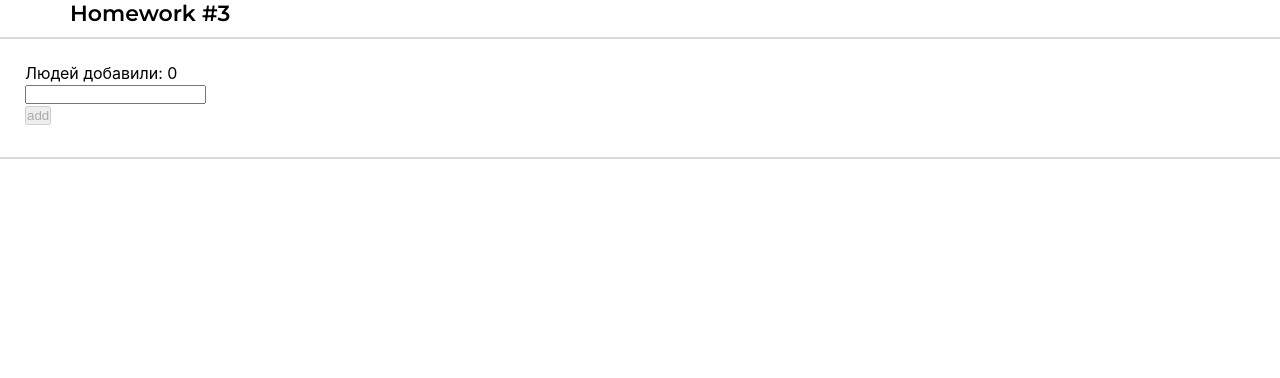
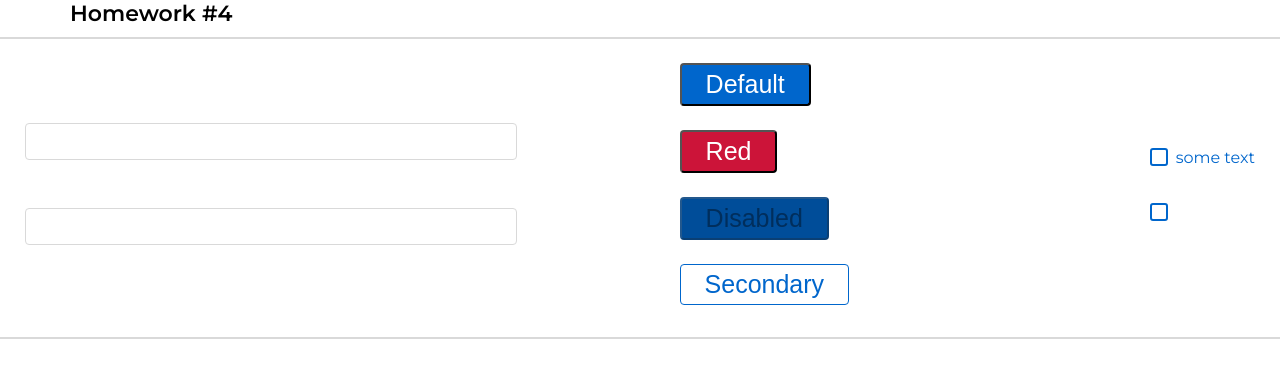
Before and after one commit to molniagrom/hws2-master, a React (Create React App) app: page / in a window 1280 px wide. Shown: the top 378 px of the page. Built offline with nearby package versions, Linux system fonts and the light colour scheme.

Commit message:
Make homeWork 8

```diff
--- a/src/s1-main/App.tsx
+++ b/src/s1-main/App.tsx
@@ -3,6 +3,7 @@ import s from './App.module.css'
 import HW1 from '../s2-homeworks/hw01/HW1'
 // import HW2 from "../s2-homeworks/hw02/HW2";
 import HW3 from "../s2-homeworks/hw03/HW3";
+import HW4 from '../s2-homeworks/hw04/HW4';
 
 function App() {
     return (
@@ -10,8 +11,8 @@ function App() {
             {/*<HW1/>*/}
             {/*раскомментировать по ходу выполнения*/}
             {/*<HW2/>*/}
-            <HW3/>
-            {/*<HW4/>*/}
+            {/*<HW3/>*/}
+            <HW4/>
 
             {/*при выполнении дз 5 и более - закомментировать здесь дз 1-4, так как они есть внутри дз 5*/}
             {/*<HW5/>*/}
--- a/src/s2-homeworks/hw03/HW3.tsx
+++ b/src/s2-homeworks/hw03/HW3.tsx
@@ -14,19 +14,19 @@ export type UserType = {
 // Изменяем pureAddUserCallback
 export const pureAddUserCallback = (
     name: string,
-    // Изменяем тип setUsers на более общий, который позволяет принимать как функцию-обновления, так и прямое значение
+    // setUsers: (a: (prev: UserType[]) => UserType[]) => void,
     setUsers: (users: UserType[]) => void,
-    users: UserType[] // Этот параметр, скорее всего, не нужен для тестов, но оставим его, так как он используется в компоненте
+    users: UserType[]
 ) => {
     const user: UserType = {
         _id: v1(),
         name: name,
     }
 
-    // Здесь мы должны вызвать setUsers так, чтобы она работала и с колбэком, и с прямым значением
-    // Лучше всего явно использовать колбэк форму, так как это безопаснее в React
-    setUsers([...users, user]);
+    // setUsers(users)
+    setUsers([...users, user])
 };
+
 
 const HW3 = () => {
     const [users, setUsers] = useState<UserType[]>([])
--- a/src/s2-homeworks/hw04/Stand.module.css
+++ b/src/s2-homeworks/hw04/Stand.module.css
@@ -8,12 +8,16 @@
     display: flex;
     flex-direction: column;
     gap: 48px;
+    width: 40%;
+
 }
 
 .buttons {
     display: flex;
     flex-direction: column;
+    align-self: flex-start;
     gap: 24px;
+    width: 25%;
 }
 
 .checkboxes {
--- a/src/s2-homeworks/hw04/Stand.tsx
+++ b/src/s2-homeworks/hw04/Stand.tsx
@@ -43,7 +43,7 @@ const Stand = () => {
             <div className={s.buttons}>
                 {/*обычная кнопка:*/}
                 <div>
-                    <SuperButton id={'hw4-super-button-default'}>
+                    <SuperButton xType={"default"} id={'hw4-super-button-default'}>
                         default
                     </SuperButton>
                 </div>
--- a/src/s2-homeworks/hw04/common/c1-SuperInputText/SuperInputText.module.css
+++ b/src/s2-homeworks/hw04/common/c1-SuperInputText/SuperInputText.module.css
@@ -2,9 +2,14 @@
 }
 
 .input {
+    border: 1px solid #D9D9D9;
+    padding: 10px;
+    border-radius: 4px;
+    width: 100%;
 }
 
 .inputWrapper {
+    width: 100%;
 }
 
 .superInput {
--- a/src/s2-homeworks/hw04/common/c1-SuperInputText/SuperInputText.tsx
+++ b/src/s2-homeworks/hw04/common/c1-SuperInputText/SuperInputText.tsx
@@ -48,8 +48,7 @@ const SuperInputText: React.FC<SuperInputTextPropsType> = (
         onEnter() // то вызвать его
     }
 
-    const finalSpanClassName = s.error
-        + (spanClassName ? ' ' + spanClassName : '')
+    const finalSpanClassName = s.error + (spanClassName ? ' ' + spanClassName : '')
     const finalInputClassName = s.input
         + (error ? ' ' + s.errorInput : ' ' + s.superInput)
         + (className ? ' ' + className : '') // задача на смешивание классов
--- a/src/s2-homeworks/hw04/common/c2-SuperButton/SuperButton.module.css
+++ b/src/s2-homeworks/hw04/common/c2-SuperButton/SuperButton.module.css
@@ -1,16 +1,29 @@
 .button {
+    padding: 5px 24px;
+    border-radius: 4px;
+    font-size: 25px;
+    text-transform: capitalize;
 }
 
 .disabled {
+    background-color: #004D99;
+    color: #002E5C;
 }
 
 .secondary {
+    color: #0066CC;
+    background-color: rgba(255, 255, 255, 0);
+    border: #0066CC 1px solid;
 }
 
 .default {
+    background-color: #0066CC;
+    color: #fff;
 }
 
 .red {
+    color: #fff;
+    background-color: #CC1439;
 }
 
 .default:hover {
--- a/src/s2-homeworks/hw04/common/c2-SuperButton/SuperButton.tsx
+++ b/src/s2-homeworks/hw04/common/c2-SuperButton/SuperButton.tsx
@@ -17,12 +17,17 @@ const SuperButton: React.FC<SuperButtonPropsType> = (
         ...restProps // все остальные пропсы попадут в объект restProps, там же будет children
     }
 ) => {
-    const finalClassName = s.button
-        // + (disabled
-        //         ? ...
-        //         : xType === 'red'
-        //             ? ...
-        + (className ? ' ' + className : '') // задачка на смешивание классов
+    const finalClassName = `${s.button} ${
+        disabled
+            ? s.disabled
+            : xType === 'red'
+                ? s.red
+                : xType === 'default'
+                    ? s.default
+                    : xType === 'secondary'
+                        ? s.secondary
+                        : ''
+    } ${className ?? ''}`.trim(); // задачка на смешивание классов
 
     return (
         <button
--- a/src/s2-homeworks/hw04/common/c3-SuperCheckbox/SuperCheckbox.tsx
+++ b/src/s2-homeworks/hw04/common/c3-SuperCheckbox/SuperCheckbox.tsx
@@ -28,11 +28,10 @@ const SuperCheckbox: React.FC<SuperCheckboxPropsType> = (
 ) => {
     const onChangeCallback = (e: ChangeEvent<HTMLInputElement>) => {
         // задачка на написание онченджа
-
+        onChangeChecked && onChangeChecked(e.currentTarget.checked)
     }
 
-    const finalInputClassName = s.checkbox
-        + (className ? ' ' + className : '')
+    const finalInputClassName = s.checkbox + (className ? ' ' + className : '')
 
     return (
         <label className={s.label}>
```
